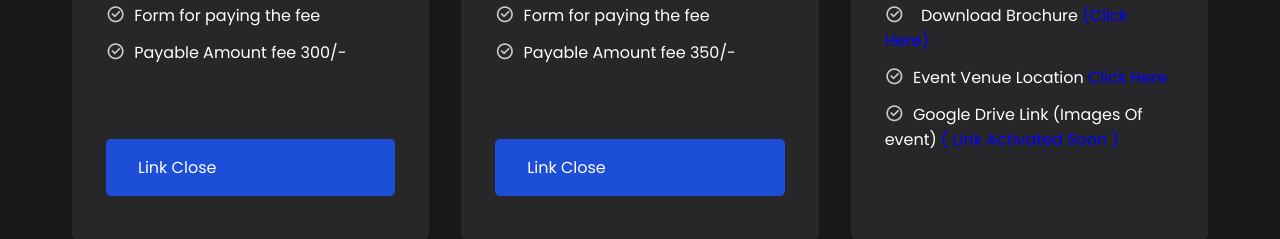
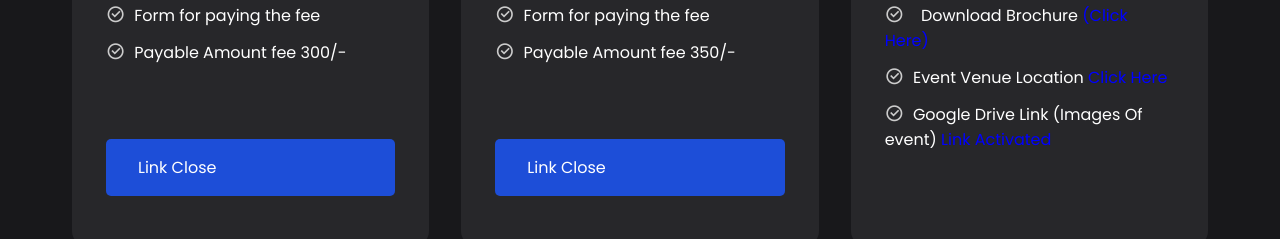
Before and after one commit to CSJMConnect/PARICHAY, a plain HTML site: page index.html in a window 1280 px wide. Shown: the part 2020-2259 px from the top of the page. Drawn offline with nearby package versions, Linux system fonts and the light colour scheme.

Commit message:
Update index.html

```diff
--- a/index.html
+++ b/index.html
@@ -147,7 +147,7 @@
         </p>
         <p>
             <i class="ri-checkbox-circle-line"></i>
-            <a href="#" class="white-link">Google Drive Link (Images Of event)<span class="blue-text"> ( Link Activated Soon ) </span></a>
+            <a href="https://drive.google.com/drive/folders/1fYYpl9DnHtwjBm0tEMC2KsZ01Wzm1rZr?usp=drive_link" class="white-link">Google Drive Link (Images Of event)<span class="blue-text"> Link Activated   </span></a>
     </p>
                 </div>
 
```
